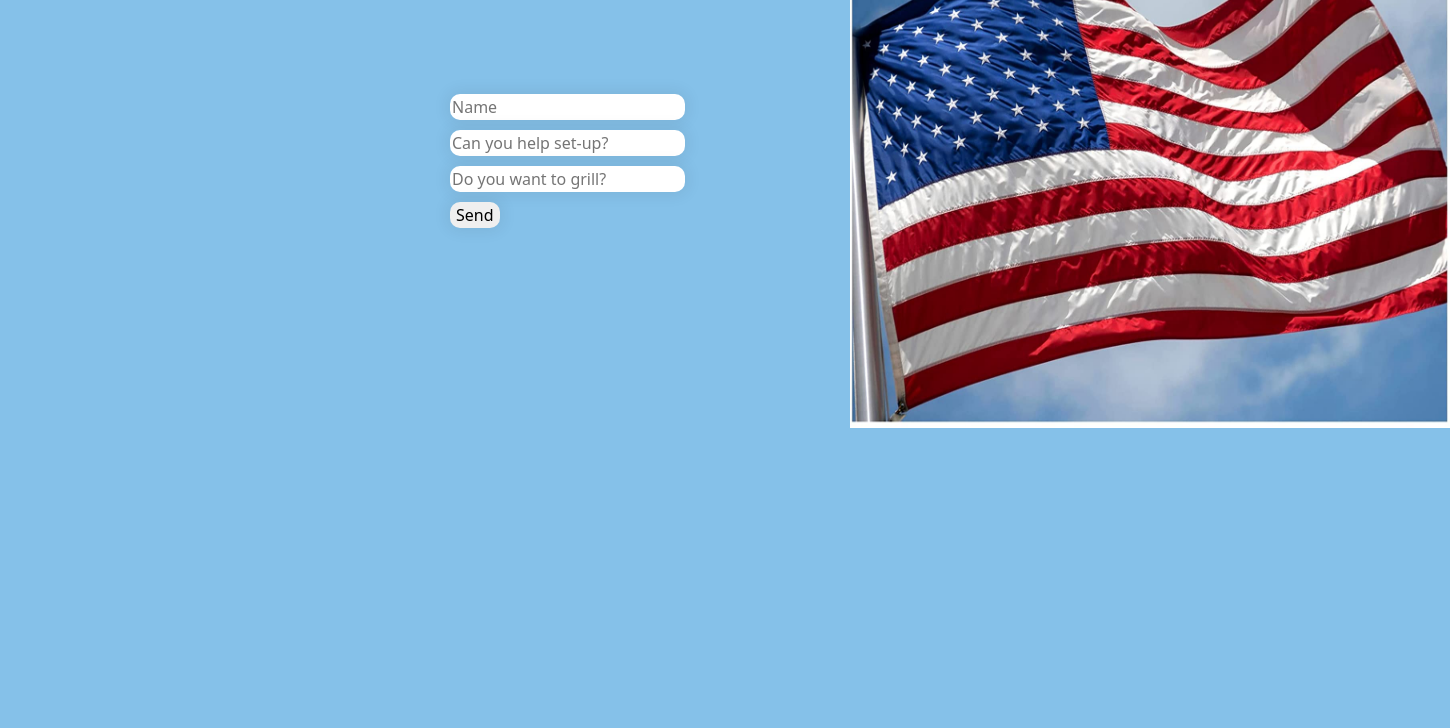
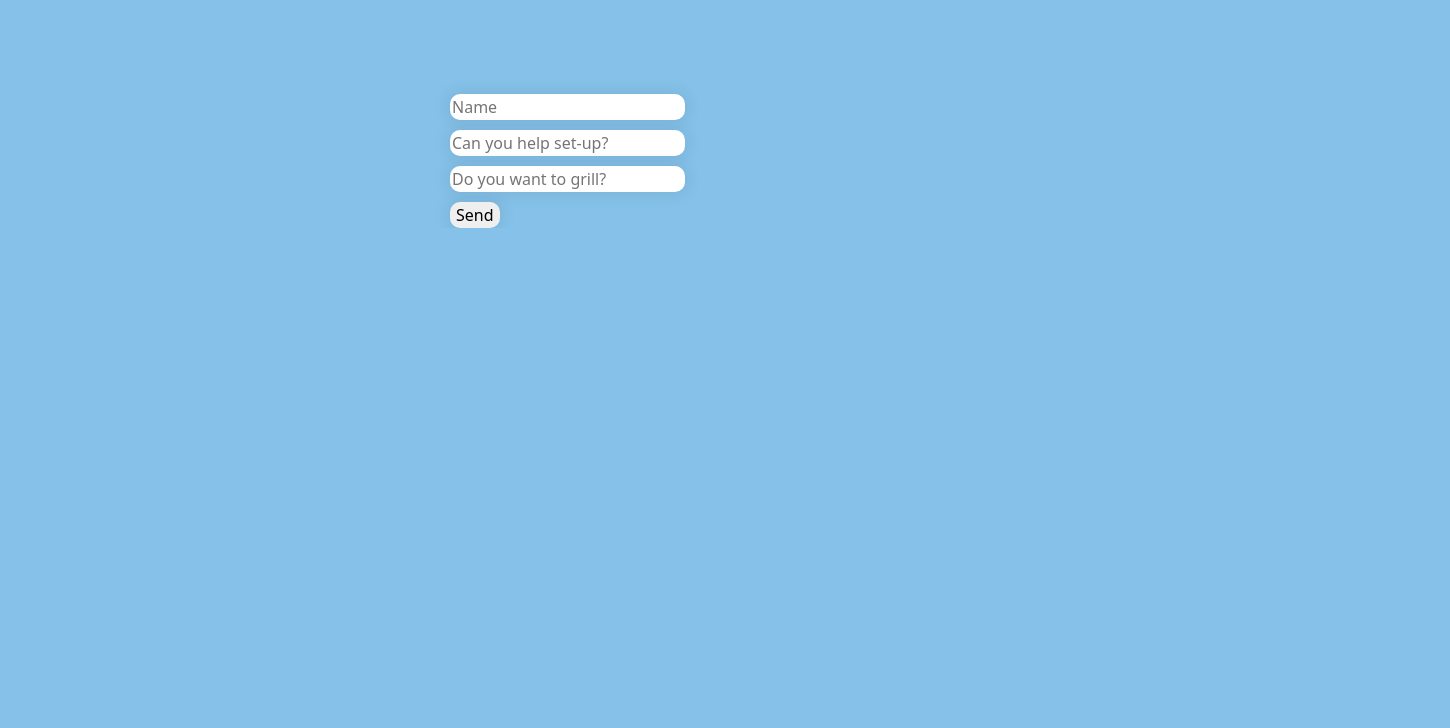
Before and after one commit to kelvinxiao01/xiaosebbq, a plain HTML site: page index.html in a window 1280 px wide. Shown: the part 655-1383 px from the top of the page, 1450 px wide, since content can reach past the window. After the commit the page ends 883 px from the top, so only its background shows below. Drawn offline with nearby package versions, Linux system fonts and the light colour scheme; a script that the page names is missing.

Commit message:
Update index.html
deleted flag image

```diff
--- a/index.html
+++ b/index.html
@@ -37,7 +37,7 @@
       <input name="Can you grill?" type="text" placeholder="Do you want to grill?"> <br>
       <button type="submit">Send</button>
     </form>
-     <span><img src="images/usaflag.jpg" alt="American Flag"></span>
+     <!--<span><img src="images/usaflag.jpg" alt="American Flag"></span> -->
 
   </section>
 </body>
```
